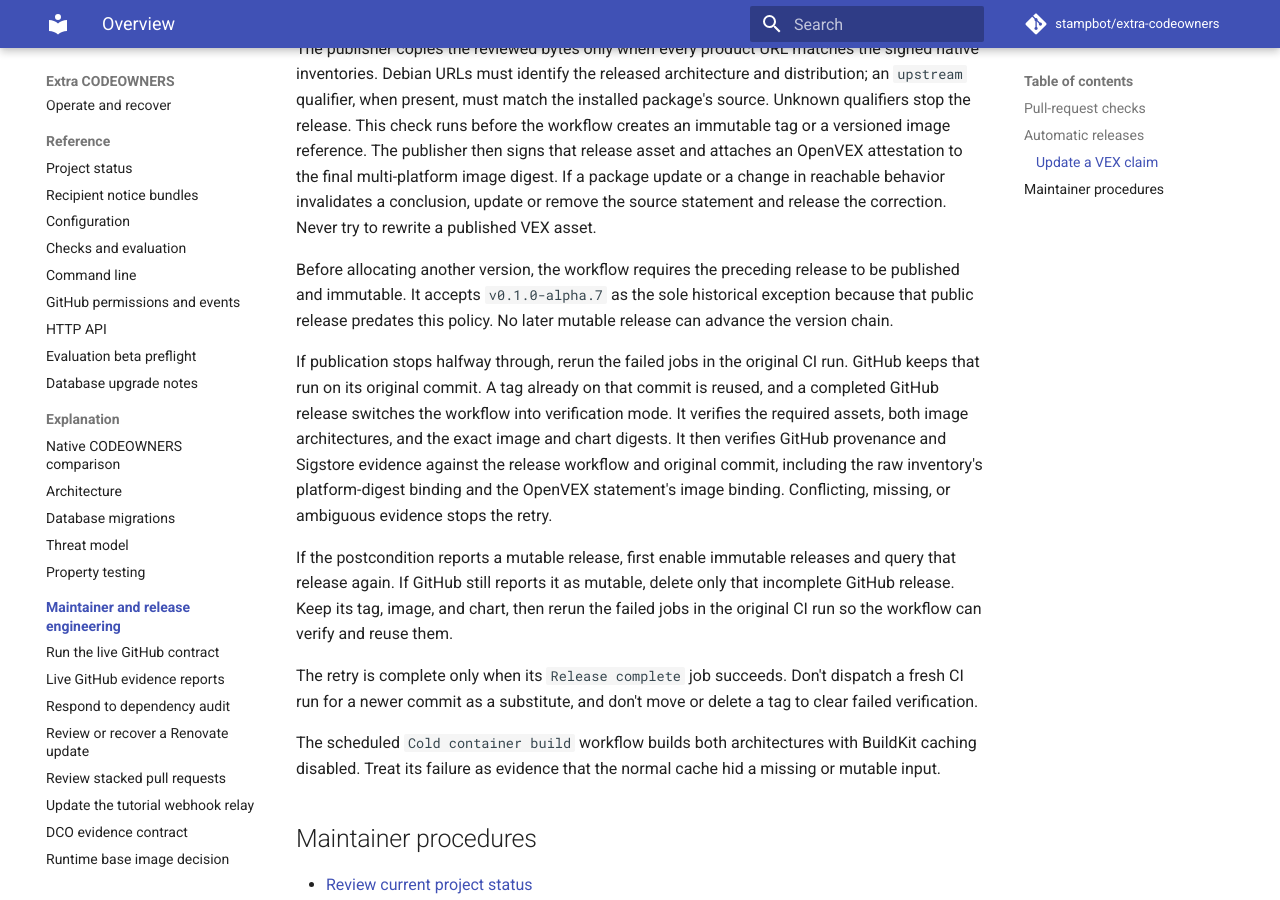
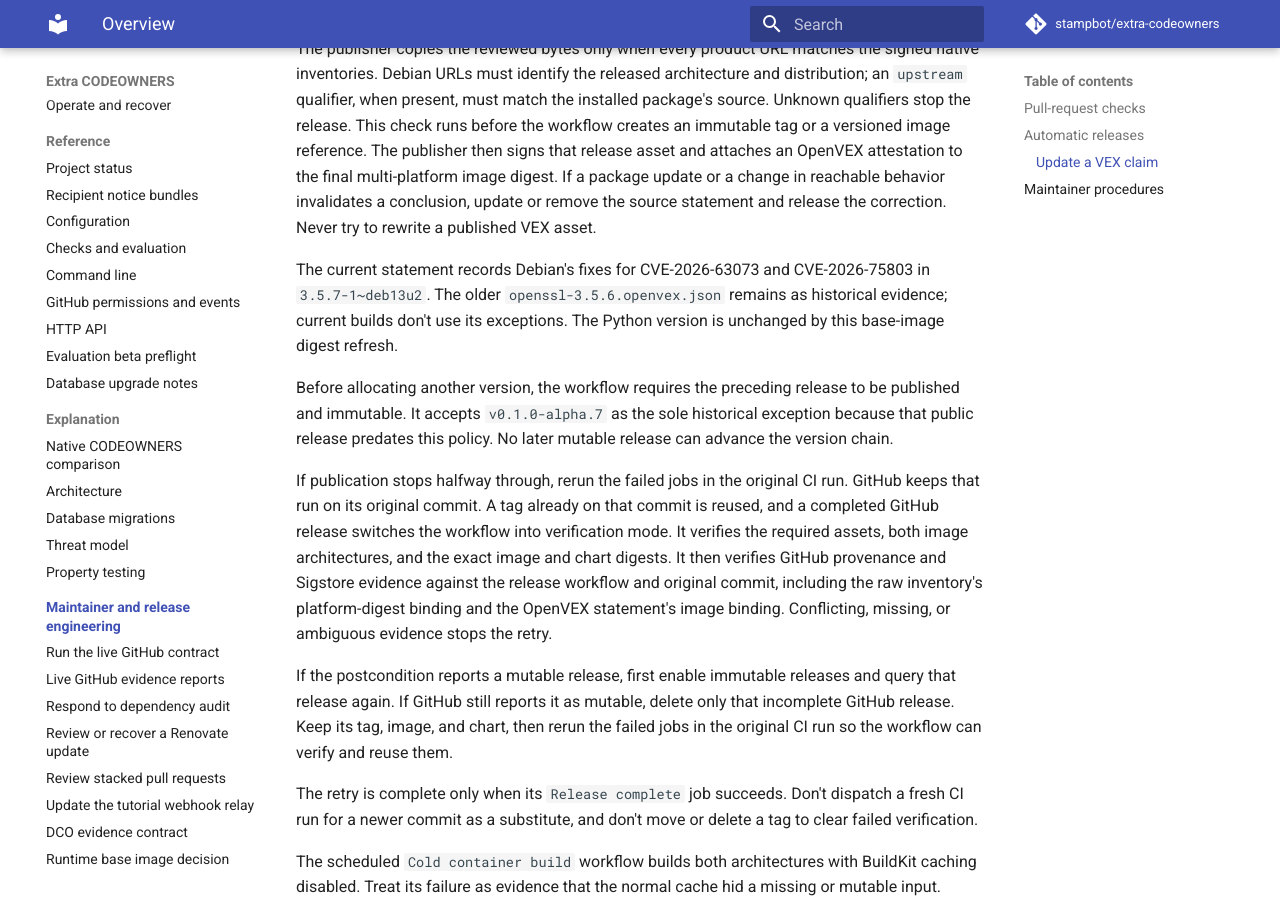
Before and after one commit to stampbot/extra-codeowners, an MkDocs documentation site: the page built from docs/maintainers/index.md, in a window 1280 px wide and 900 px high, scrolled down 2557 px. Built offline with MkDocs 1.6.1 and Material for MkDocs 9.7.7, drawn with Linux system fonts in a browser that asks for light colours; comment, search, counter and statistics services are not loaded.

Commit message:
build(deps): consolidate updates and refresh Debian security packages
Consolidate action updates, patch MkDocs Material, and refresh the pinned Python base image with fixed OpenSSL VEX evidence.

Signed-off-by: Danny Sauer <github@dannysauer.com>

```diff
--- a/docs/maintainers/index.md
+++ b/docs/maintainers/index.md
@@ -129,6 +129,11 @@ change in reachable behavior invalidates a conclusion, update or remove the
 source statement and release the correction. Never try to rewrite a published
 VEX asset.
 
+The current statement records Debian's fixes for CVE-2026-63073 and
+CVE-2026-75803 in `3.5.7-1~deb13u2`. The older `openssl-3.5.6.openvex.json`
+remains as historical evidence; current builds don't use its exceptions.
+The Python version is unchanged by this base-image digest refresh.
+
 Before allocating another version, the workflow requires the preceding release
 to be published and immutable. It accepts `v0.1.0-alpha.7` as the sole
 historical exception because that public release predates this policy. No later
```
Also changed, not shown: SECURITY.md (+11 -7 lines), 16 other files.
